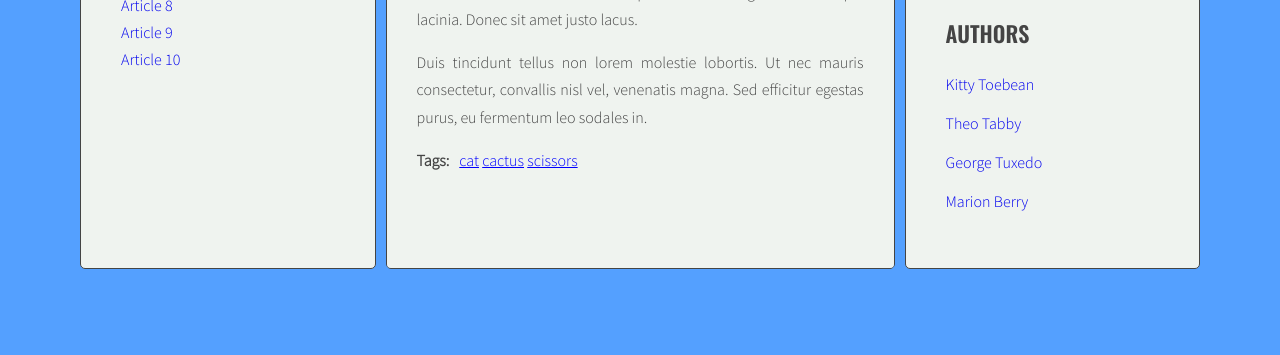
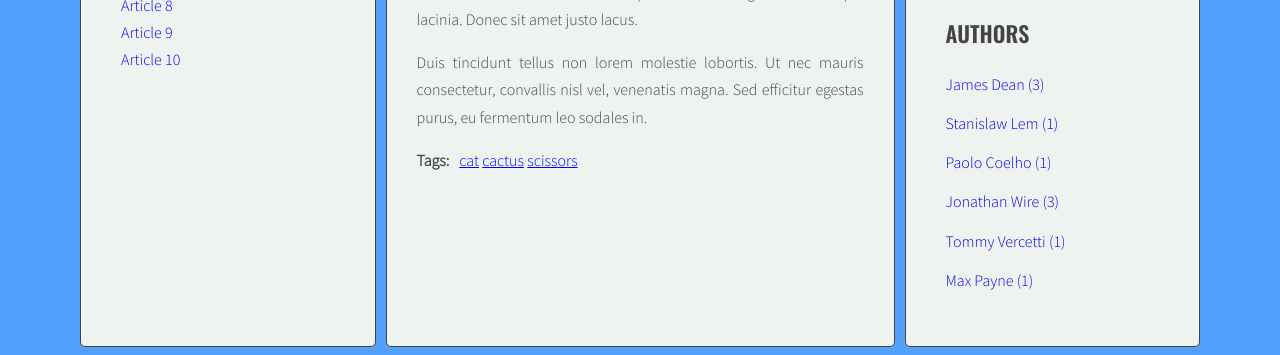
Before and after one commit to Lukasz-Sochacki/JavaScript-blog, a website: page index.html in a window 1280 px wide. Shown: the part 557-912 px from the top of the page. Before the commit the page ends 834 px from the top, so only its background shows below. Drawn offline with nearby package versions, Linux system fonts and the light colour scheme.

Commit message:
Add authors in right column

```diff
--- a/index.html
+++ b/index.html
@@ -247,7 +247,7 @@
                     </ul>
                     <h2 class="section-title">Authors</h2>
                     <ul class="list authors">
-                        <li>
+                        <!-- <li>
                             <a href="#">
               <span class="author-name">Kitty Toebean</span>
             </a>
@@ -266,7 +266,7 @@
                             <a href="#">
               <span class="author-name">Marion Berry</span>
             </a>
-                        </li>
+                        </li> -->
                     </ul>
                 </aside>
             </main>
--- a/js/script.js
+++ b/js/script.js
@@ -7,6 +7,7 @@
     optArticleTagsSelector = '.post-tags .list',
     optArticleAuthorSelector = '.post .post-author',
     optTagsListSelector = '.list.tags',
+    optAuthorListSelector = '.list.authors',
     optCloudClassCount = 5,
     optCloudClassPrefix = 'tag-size-';
 
@@ -173,7 +174,7 @@
         '">' +
         tag +
         '</a></li>';
-      console.log('tagLinkHTML:', tagLinkHTML);
+      // console.log('tagLinkHTML:', tagLinkHTML);
       /* [NEW-object] [DONE] generate code of a link and add it to allTagsHTML */
       allTagsHTML += tagLinkHTML;
 
@@ -239,6 +240,8 @@
   addClickListenersToTags();
 
   const generateAuthors = function () {
+    /* [NEW] [DONE] create a new variable allAuthors with an empty [NEW] object */
+    let allAuthors = {};
     /* [DONE] find all articles */
     const articles = document.querySelectorAll(optArticleSelector);
     /* [DONE] START LOOP: for every article */
@@ -261,8 +264,49 @@
       html = html + linkAuthor;
       /* [DONE] insert HTML of all links into the author wrapper */
       authorList.innerHTML = html;
+
+      /* [NEW] [DONE] check if this link is NOT already in allAuthors */
+      if (!allAuthors[articleAuthors]) {
+        /* [NEW] [DONE] add [NEW] Author to allAuthors [NEW] object */
+        allAuthors[articleAuthors] = 1;
+      } else {
+        allAuthors[articleAuthors]++;
+      }
+      /* [DONE] END LOOP: for every article */
     }
+    /* [NEW] [DONE] find list of Authors in right column */
+    const authorList = document.querySelector(optAuthorListSelector);
+
+    /* [NEW-object] [DONE] create variable for all links HTML code */
+    let allAuthorsHTML = '';
+
+    /* [NEW-object] [DONE] START LOOP: for each Author in allAuthors */
+    for (let author in allAuthors) {
+      const authorLinkHTML =
+        '<li><a href="#author-' +
+        author +
+        '">' +
+        author +
+        ' (' +
+        allAuthors[author] +
+        ')</a></li>';
+      // console.log('authorLinkHTML: ', authorLinkHTML);
+      /* [NEW-object] [DONE] generate code of a link and add it to allAuthorsHTML */
+      allAuthorsHTML += authorLinkHTML;
+    }
+
+    /* [NEW-object] [DONE] add HTML from allAuthorsHTML to authorList */
+    authorList.innerHTML = allAuthorsHTML;
   };
+
+  // '<li><a href="#tag-' +
+  // tag +
+  // '"><span>' +
+  // tag +
+  // ' (' +
+  // allTags[tag] +
+  // ') ';
+
   generateAuthors();
 
   const authorClickHandler = function (event) {
```
